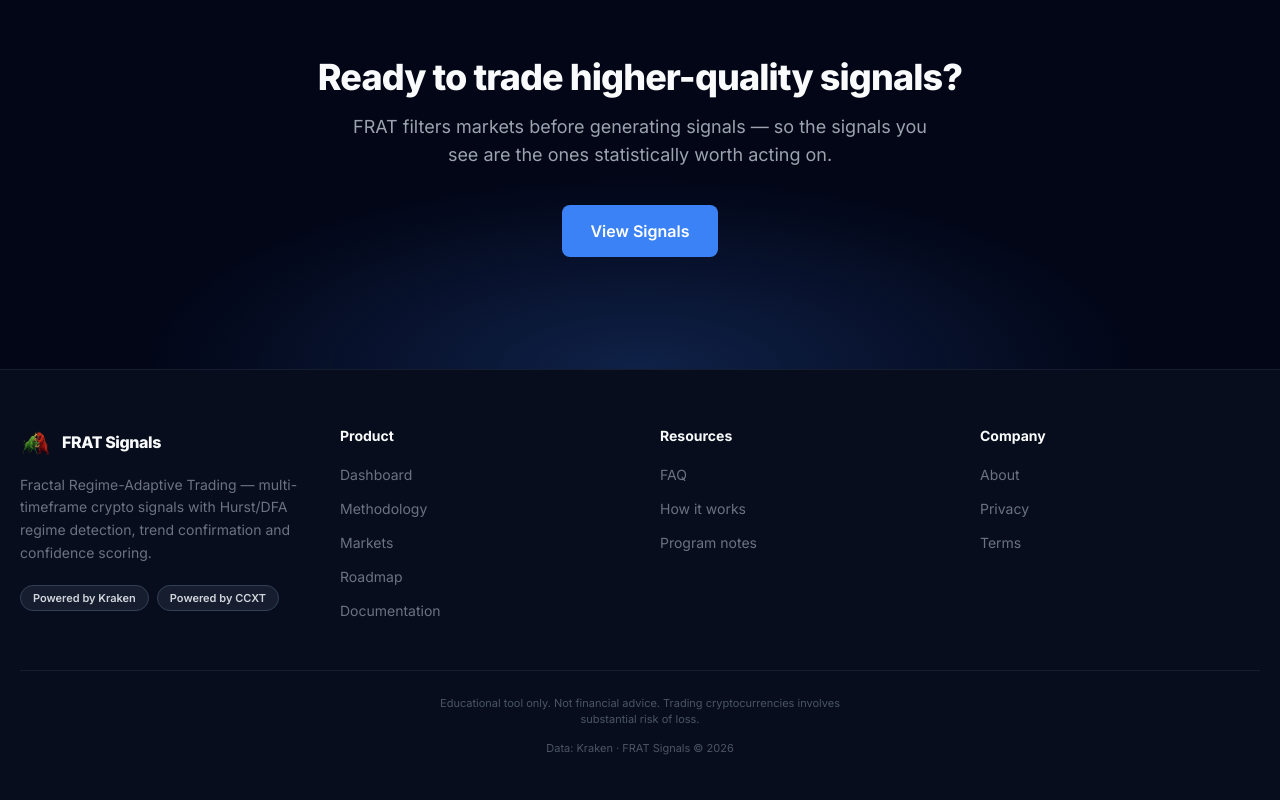
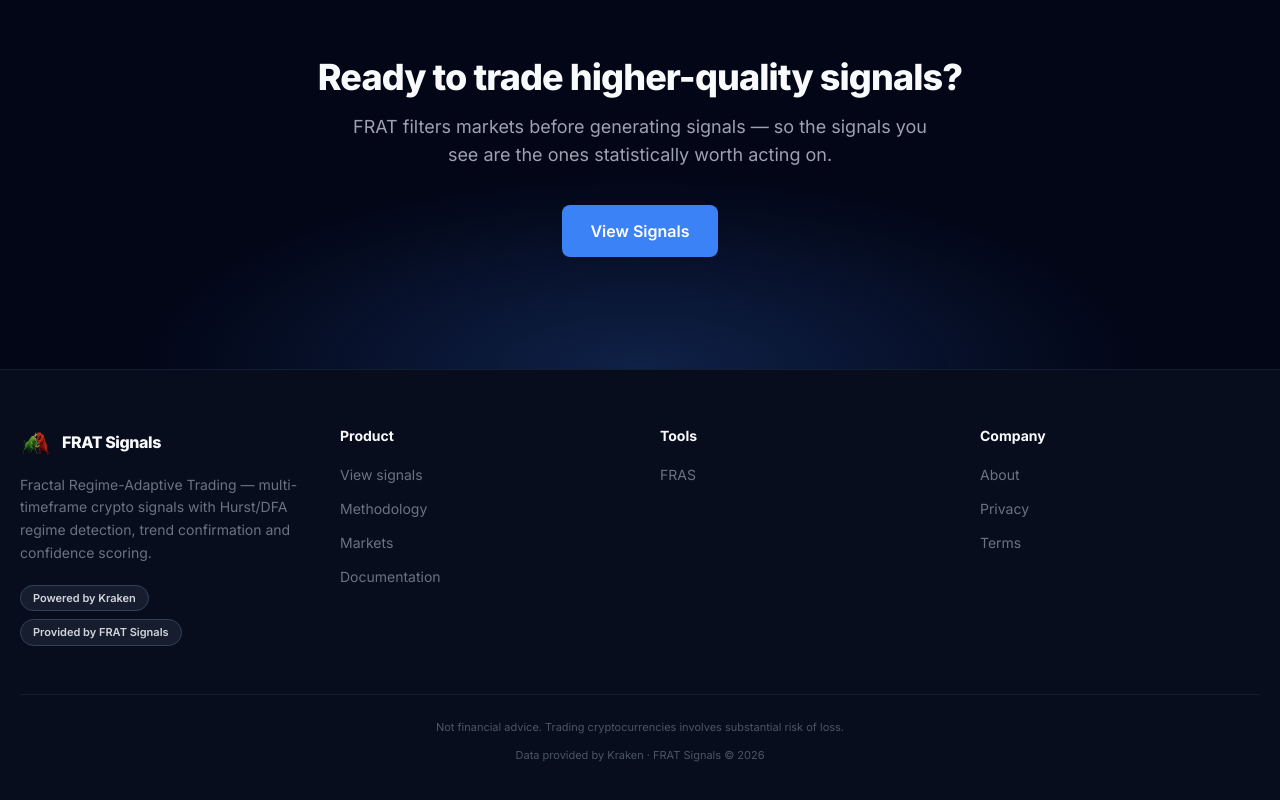
Before and after one commit to Mote8555/FRAT-signals, a React (Vite) app in the folder client/: page / in a window 1280 px wide. Shown: the part 6901-7701 px from the top of the page. Built offline with nearby package versions, Linux system fonts and the light colour scheme.

Commit message:
Footer redesigned to include FRAT Signals branding and updated disclaimer text.

```diff
--- a/client/src/components/landing/Footer.tsx
+++ b/client/src/components/landing/Footer.tsx
@@ -4,19 +4,16 @@ const COLUMNS = [
   {
     title: "Product",
     links: [
-      { label: "Dashboard", to: "/app" },
+      { label: "View signals", to: "/app" },
       { label: "Methodology", href: "#pipeline" },
       { label: "Markets", href: "#markets" },
-      { label: "Roadmap", href: "https://github.com/Mote8555/FRAT-signals/blob/main/todo.md" },
       { label: "Documentation", href: "https://github.com/Mote8555/FRAT-signals" },
     ],
   },
   {
-    title: "Resources",
+    title: "Tools",
     links: [
-      { label: "FAQ", href: "#faq" },
-      { label: "How it works", href: "#pipeline" },
-      { label: "Program notes", href: "https://github.com/Mote8555/FRAT-signals/blob/main/program.md" },
+      { label: "FRAS", href: "https://fras-frontend.onrender.com/" },
     ],
   },
   {
@@ -48,7 +45,7 @@ export default function Footer() {
                 Powered by Kraken
               </span>
               <span className="rounded-full border border-slate-700 bg-slate-800/60 px-3 py-1 text-[11px] font-semibold text-gray-300">
-                Powered by CCXT
+                Provided by FRAT Signals
               </span>
             </div>
           </div>
@@ -85,11 +82,11 @@ export default function Footer() {
 
         <div className="mt-12 flex flex-col items-center gap-3 border-t border-slate-800/60 pt-6 text-center">
           <p className="text-[11px] text-gray-600 max-w-md">
-            Educational tool only. Not financial advice. Trading cryptocurrencies involves substantial
+          Not financial advice. Trading cryptocurrencies involves substantial
             risk of loss.
           </p>
           <p className="text-[11px] text-gray-600">
-            Data: Kraken &middot; FRAT Signals &copy; {new Date().getFullYear()}
+            Data provided by Kraken &middot; FRAT Signals &copy; {new Date().getFullYear()}
           </p>
         </div>
       </div>
```
